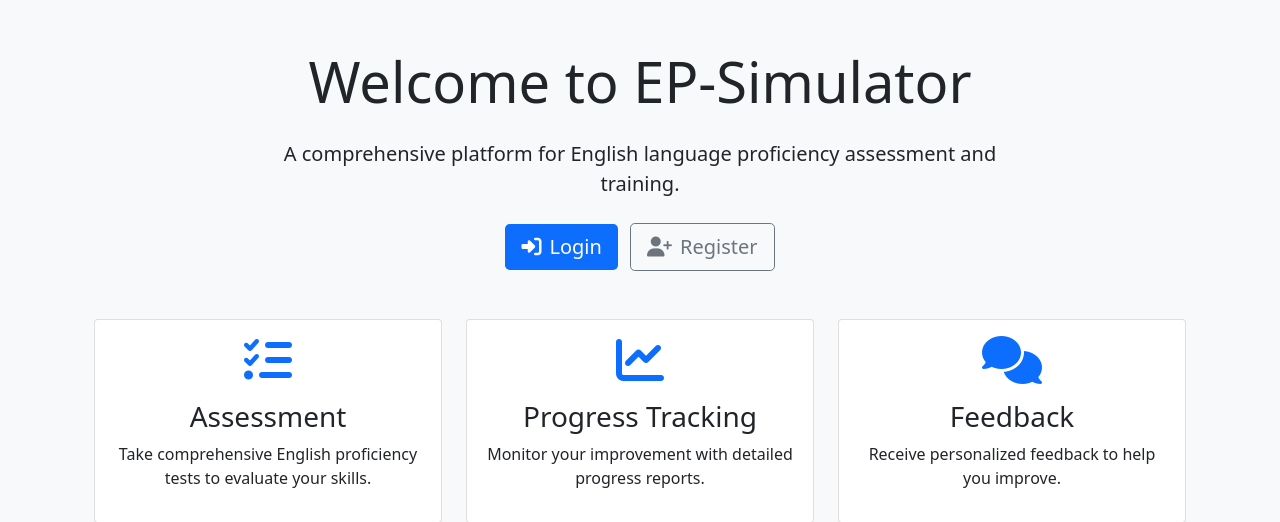
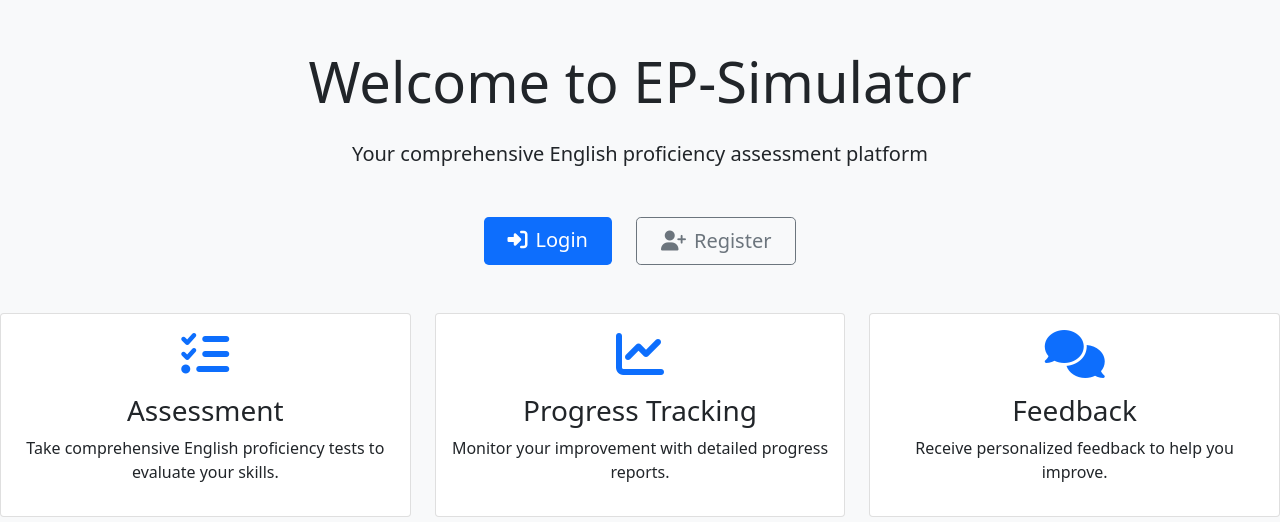
Before and after one commit to guduavni/EP-Production, a Python web app: template templates/index.html in a window 1280 px wide. Shown: the part 56-578 px from the top of the page. Run offline with Jinja, Linux system fonts and the light colour scheme; the template is opened without the code that fills it, so the values that code supplies are empty; some libraries are stand-ins or nearby versions.

Commit message:
fix(auth): resolve login redirection issue and improve home page
- Updated index route to properly handle authenticated and unauthenticated users
- Fixed infinite redirect loop by removing automatic redirection to login
- Enhanced home page with clear login/register buttons for unauthenticated users
- Added proper logging for authentication flow
- Removed duplicate redirect in admin check

```diff
--- a/templates/index.html
+++ b/templates/index.html
@@ -4,27 +4,23 @@
 
 {% block content %}
 <div class="container mt-5">
-    <div class="row">
-        <div class="col-lg-8 offset-lg-2 text-center">
+    <div class="row justify-content-center">
+        <div class="col-md-8 text-center">
             <h1 class="display-4 mb-4">Welcome to EP-Simulator</h1>
-            <p class="lead mb-4">A comprehensive platform for English language proficiency assessment and training.</p>
+            <p class="lead mb-5">Your comprehensive English proficiency assessment platform</p>
 
             {% if not current_user.is_authenticated %}
-                <div class="d-grid gap-2 d-md-block">
-                    <a href="{{ url_for('auth.login') }}" class="btn btn-primary btn-lg me-md-2">
+                <div class="d-grid gap-3 d-md-flex justify-content-center">
+                    <a href="{{ url_for('auth.login') }}" class="btn btn-primary btn-lg px-4 me-md-2">
                         <i class="fas fa-sign-in-alt me-2"></i>Login
                     </a>
-                    <a href="{{ url_for('auth.register') }}" class="btn btn-outline-secondary btn-lg">
+                    <a href="{{ url_for('auth.register') }}" class="btn btn-outline-secondary btn-lg px-4">
                         <i class="fas fa-user-plus me-2"></i>Register
                     </a>
                 </div>
-            {% else %}
-                <div class="mt-4">
-                    <a href="{{ url_for('main.index') }}" class="btn btn-primary btn-lg">
-                        <i class="fas fa-tachometer-alt me-2"></i>Go to Dashboard
-                    </a>
-                </div>
             {% endif %}
+        </div>
+    </div>
         </div>
     </div>
 
```
Also changed, not shown: app/main/routes.py (+41 -21 lines).
